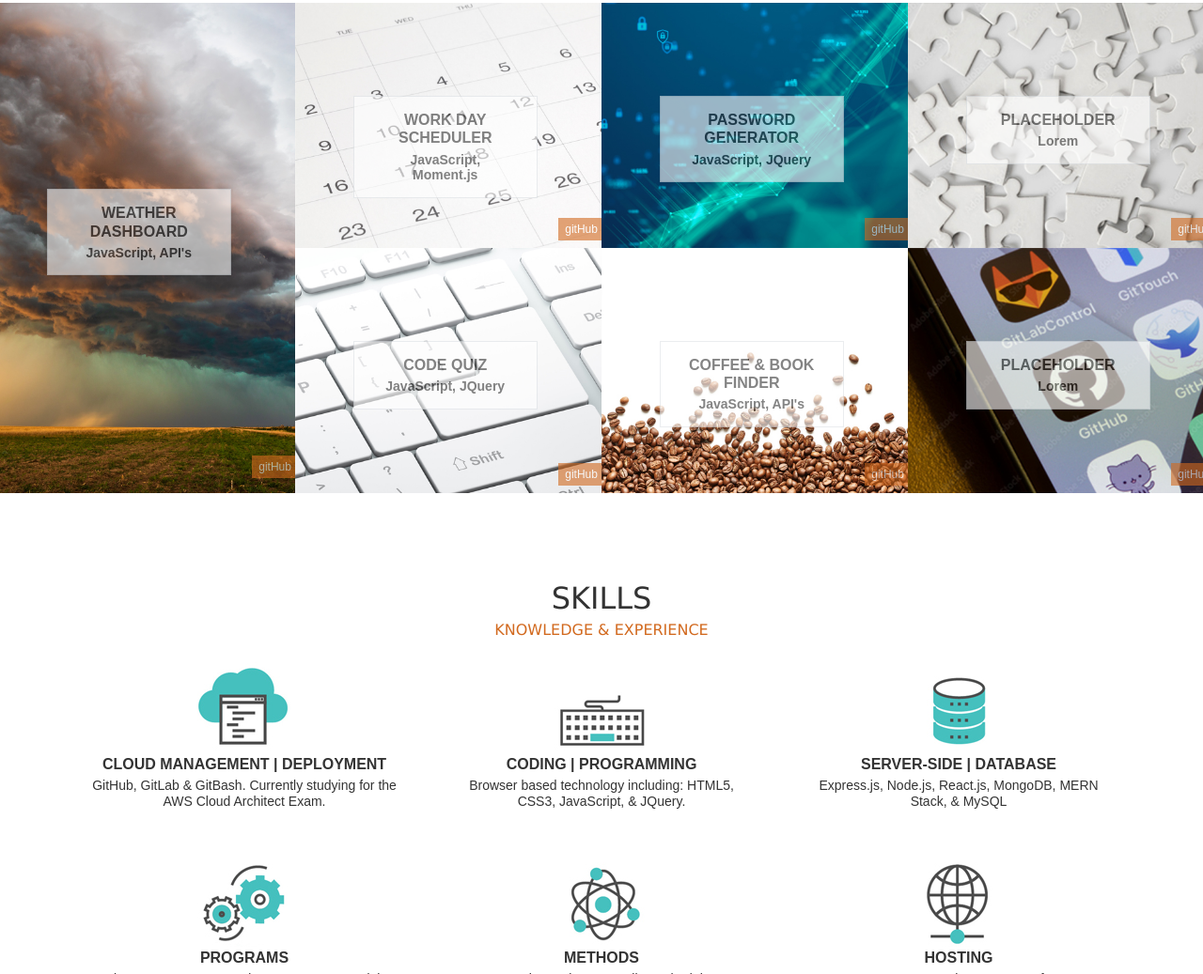
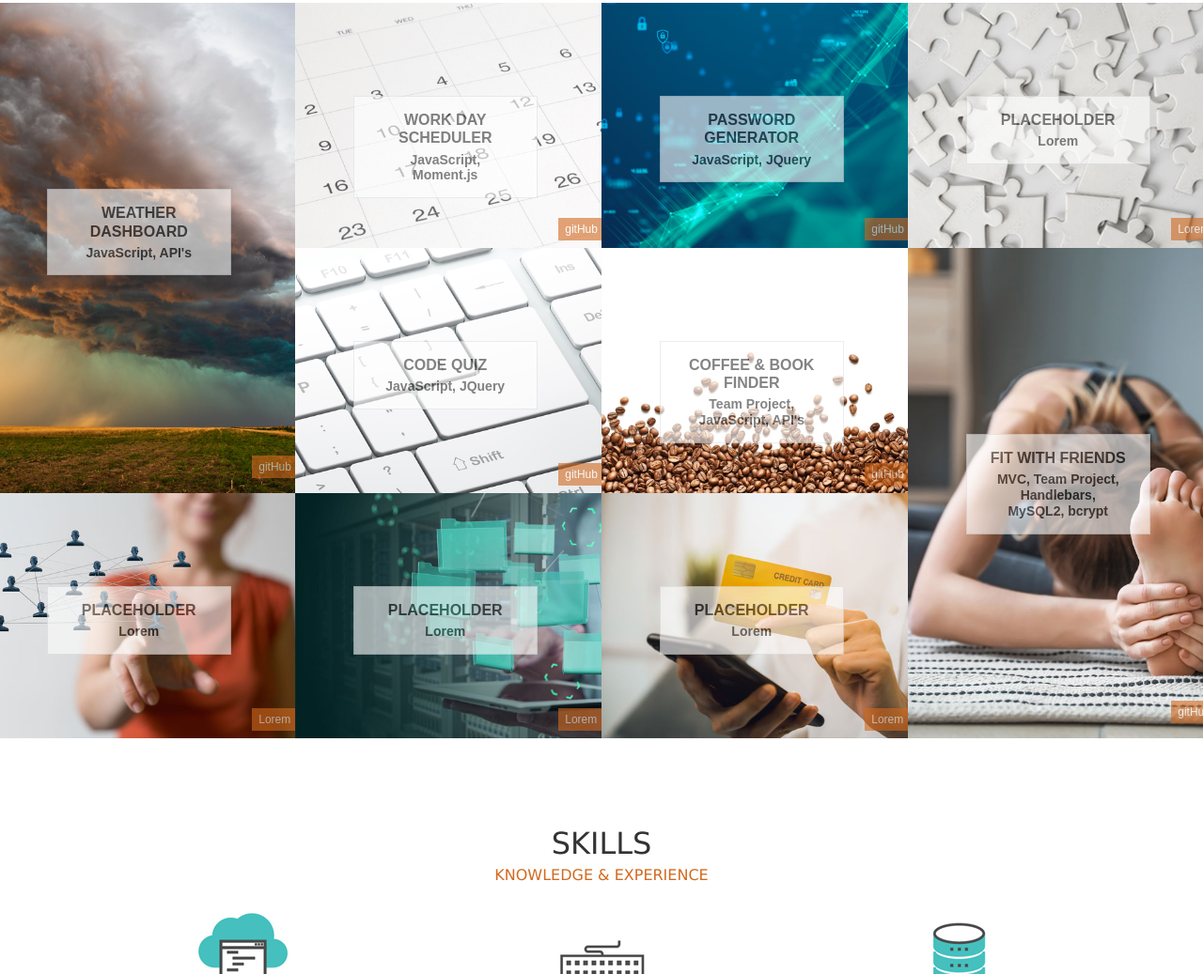
Before and after one commit to CynthiaGodoy/Portfolio, a plain HTML site: page index.html in a window 1280 px wide. Shown: the part 1277-2314 px from the top of the page at 94% size. Drawn offline with nearby package versions, Linux system fonts and the light colour scheme.

Commit message:
update with team project

```diff
--- a/index.html
+++ b/index.html
@@ -56,7 +56,7 @@
         <div class="col-lg-6 col-md-12">
             <div class="figure">
                 <img src="images/CG.png" class="figure-img img-fluid rounded clearfix" alt="Cynthia Godoy">
-                <div class="figure-caption"><a>CYNTHIA GODOY, <a target="_blank" href="https://drive.google.com/file/d/1ncGKdiyeq4czPRMdattEx06IB6XQsE42/view?usp=sharing">RESUME</span></div>
+                <div class="figure-caption"><a>CYNTHIA GODOY, <a target="_blank" href="https://drive.google.com/file/d/1oria-GF6N3VH4V09ehX3xSdTWFV_Chf9/view?usp=sharing">RESUME</span></div>
                     <div class="icons">
                         <a target="_blank" href="https://www.linkedin.com/in/cynthia-godoy-ncidq-96951845"><img src="images/linkedinicon.png" alt="linkedin"></a>
                         <a target="_blank" href="https://github.com/CynthiaGodoy"><img src="images/githubicon.png" alt="github"></a></li>
@@ -87,6 +87,20 @@
                     <h6>gitHub</h6>
                 </a>
                 </div>
+        </div>
+        <div class="img" style="max-width:100%; height:auto;">
+            <img src="images/profile.jpg" alt="woman pointing at busts" class="img-fluid"/>
+            <a target="_blank" href="">
+            <div class="overlay border">
+                <h5>placeholder</h5>
+                <h6>Lorem</h6>
+            </a>
+        </div>
+        <a target="_blank" href="">
+        <div class="overlay-gitHub">
+            <h6>Lorem</h6>
+        </a>
+            </div>
         </div>
     </div>
 
@@ -119,11 +133,25 @@
         </a>
             </div>
         </div>
+        <div class="img" style="max-width:100%; height:auto;">
+            <img src="images/files.jpg" alt="blue files" class="img-fluid"/>
+            <a target="_blank" href="">
+            <div class="overlay border">
+                <h5>placeholder</h5>
+                <h6>Lorem</h6>
+            </a>
+        </div>
+        <a target="_blank" href="">
+        <div class="overlay-gitHub">
+            <h6>Lorem</h6>
+        </a>
+            </div>
+        </div>
     </div>
 
     <div class="col-xl-3 col-lg-3 col-sm-6 col-xs-12 px-0">
         <div class="img" style="max-width:100%; height:auto;">
-            <img src="images/password.jpg" alt="password colorful" class="img-fluid"/>
+            <img src="images/password.jpg" alt="password colorful locks" class="img-fluid"/>
             <a target="_blank" href="https://cynthiagodoy.github.io/Password-Generator/">
             <div class="overlay border">
                 <h5>password generator</h5>
@@ -141,7 +169,7 @@
             <a target="_blank" href="https://noah8863.github.io/Coffee-and-Book-Finder/">
             <div class="overlay border">
                 <h5>Coffee & Book Finder</h5>
-                <h6>JavaScript, API's</h6>
+                <h6>Team Project, JavaScript, API's</h6>
             </a>
         </div>
         <a target="_blank" href="https://github.com/Noah8863/Coffee-and-Book-Finder">
@@ -150,7 +178,22 @@
         </a>
             </div>
         </div>
+        <div class="img" style="max-width:100%; height:auto;">
+            <img src="images/ecommerce.jpg" alt="yellow credit card in hand" class="img-fluid"/>
+            <a target="_blank" href="">
+            <div class="overlay border">
+                <h5>Placeholder</h5>
+                <h6>Lorem</h6>
+            </a>
+        </div>
+        <a target="_blank" href="">
+        <div class="overlay-gitHub">
+            <h6>Lorem</h6>
+        </a>
+            </div>
+        </div>
     </div>
+
     <div class="col-xl-3 col-lg-3 col-sm-6 col-xs-12 px-0">
         <div class="img" style="max-width:100%; height:auto;">
             <img src="images/placeholder.jpg" alt="placeholder" class="img-fluid"/>
@@ -162,19 +205,19 @@
         </div>
         <a target="_blank" href="">
         <div class="overlay-gitHub">
-            <h6>gitHub</h6>
+            <h6>Lorem</h6>
         </a>
             </div>
         </div>
         <div class="img" style="max-width:100%; height:auto;">
-            <img src="images/placeholder2.jpg" alt="placeholder2" class="img-fluid"/>
-            <a target="_blank" href="">
+            <img src="images/fit.jpg" alt="yoga fitness stretch pose" class="img-fluid"/>
+            <a target="_blank" href="https://fitwithfriends-app.herokuapp.com">
             <div class="overlay border">
-                <h5>Placeholder</h5>
-                <h6>Lorem</h6>
+                <h5>FIT WITH FRIENDS</h5>
+                <h6>MVC, Team Project, Handlebars, MySQL2, bcrypt </h6>
             </a>
         </div>
-        <a target="_blank" href="">
+        <a target="_blank" href="https://github.com/AuraFly/Fit_With_Friends">
         <div class="overlay-gitHub">
             <h6>gitHub</h6>
         </a>
```
Also changed, not shown: images/ecommerce.jpg (added), images/files.jpg (added), images/fit.jpg (added), images/notebook.jpg (added), images/profile.jpg (added), 1 other file.
